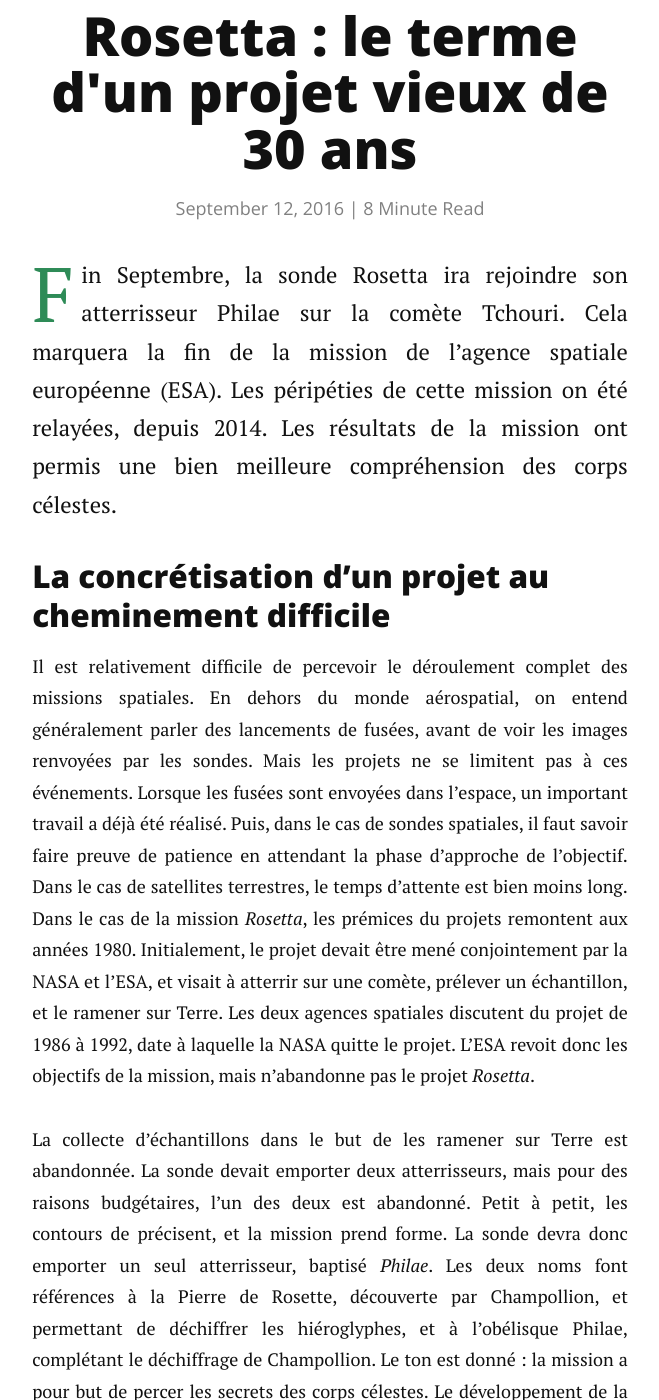
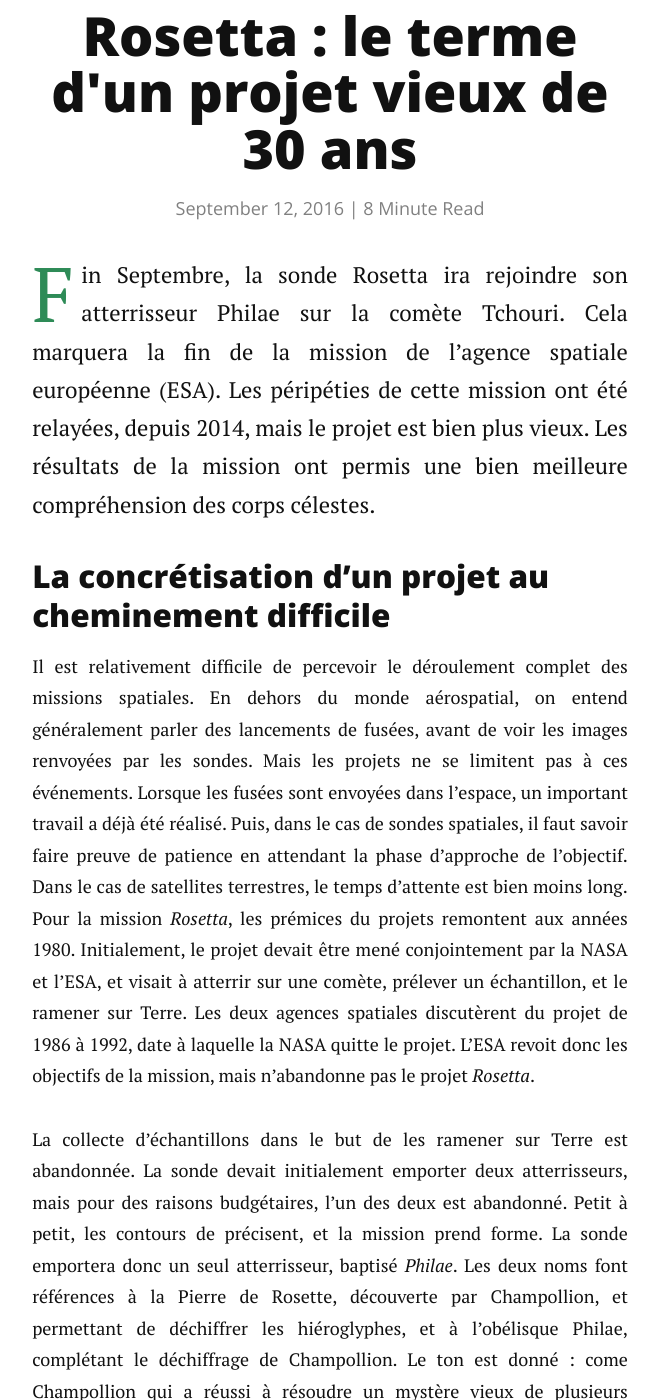
Before and after one commit to charlesgabouleaud/charlesgabouleaud.github.io, a Jekyll site: the page built from _posts/2016-09-12-Rosetta-30-ans.markdown, in a window 1280 px wide and 1400 px high, scrolled down 787 px. Shown: the whole window, without its empty margins (310-969 px from the left). Built offline with Jekyll 4.4.1, drawn with Linux system fonts in a browser that asks for light colours; nearby versions of some CDN libraries; comment, search, counter and statistics services are not loaded; some of the changed text lies outside the part shown.

Commit message:
Corrections orthograhiques de l'article de Rosetta

```diff
--- a/_posts/2016-09-12-Rosetta-30-ans.markdown
+++ b/_posts/2016-09-12-Rosetta-30-ans.markdown
@@ -6,13 +6,13 @@
 comments : true
 ---
 
-<p class="intro" style="text-align: justify;"><span class="dropcap">F</span>in Septembre, la sonde Rosetta ira rejoindre son atterrisseur Philae sur la comète Tchouri. Cela marquera la fin de la mission de l’agence spatiale européenne (ESA). Les péripéties de cette mission on été relayées, depuis 2014. Les résultats de la mission ont permis une bien meilleure compréhension des corps célestes.</p>
+<p class="intro" style="text-align: justify;"><span class="dropcap">F</span>in Septembre, la sonde Rosetta ira rejoindre son atterrisseur Philae sur la comète Tchouri. Cela marquera la fin de la mission de l’agence spatiale européenne (ESA). Les péripéties de cette mission ont été relayées, depuis 2014, mais le projet est bien plus vieux. Les résultats de la mission ont permis une bien meilleure compréhension des corps célestes.</p>
 
 ### La concrétisation d’un projet au cheminement difficile
 
-<p style="text-align: justify;">Il est relativement difficile de percevoir le déroulement complet des missions spatiales. En dehors du monde aérospatial, on entend généralement parler des lancements de fusées, avant de voir les images renvoyées par les sondes. Mais les projets ne se limitent pas à ces événements. Lorsque les fusées sont envoyées dans l’espace, un important travail a déjà été réalisé. Puis, dans le cas de sondes spatiales, il faut savoir faire preuve de patience en attendant la phase d’approche de l’objectif. Dans le cas de satellites terrestres, le temps d’attente est bien moins long. Dans le cas de la mission <em>Rosetta</em>, les prémices du projets remontent aux années 1980. Initialement, le projet devait être mené conjointement par la NASA et l’ESA, et visait à atterrir sur une comète, prélever un échantillon, et le ramener sur Terre. Les deux agences spatiales discutent du projet de 1986 à 1992, date à laquelle la NASA quitte le projet. L’ESA revoit donc les objectifs de la mission, mais n’abandonne pas le projet <em>Rosetta</em>.</p>
+<p style="text-align: justify;">Il est relativement difficile de percevoir le déroulement complet des missions spatiales. En dehors du monde aérospatial, on entend généralement parler des lancements de fusées, avant de voir les images renvoyées par les sondes. Mais les projets ne se limitent pas à ces événements. Lorsque les fusées sont envoyées dans l’espace, un important travail a déjà été réalisé. Puis, dans le cas de sondes spatiales, il faut savoir faire preuve de patience en attendant la phase d’approche de l’objectif. Dans le cas de satellites terrestres, le temps d’attente est bien moins long. Pour la mission <em>Rosetta</em>, les prémices du projets remontent aux années 1980. Initialement, le projet devait être mené conjointement par la NASA et l’ESA, et visait à atterrir sur une comète, prélever un échantillon, et le ramener sur Terre. Les deux agences spatiales discutèrent du projet de 1986 à 1992, date à laquelle la NASA quitte le projet. L’ESA revoit donc les objectifs de la mission, mais n’abandonne pas le projet <em>Rosetta</em>.</p>
 
-<p style="text-align: justify;">La collecte d’échantillons dans le but de les ramener sur Terre est abandonnée. La sonde devait emporter deux atterrisseurs, mais pour des raisons budgétaires, l’un des deux est abandonné. Petit à petit, les contours de précisent, et la mission prend forme. La sonde devra donc emporter un seul atterrisseur, baptisé <em>Philae</em>. Les deux noms font références à la Pierre de Rosette, découverte par Champollion, et permettant de déchiffrer les hiéroglyphes, et à l’obélisque Philae, complétant le déchiffrage de Champollion. Le ton est donné : la mission a pour but de percer les secrets des corps célestes. Le développement de la sonde et de l’atterrisseur prennent du temps, plusieurs comètes sont envisagées, et c’est finalement la comète Wirtanen qui est retenue comme objectif. Là encore, tout ne se déroule pas comme prévu : suite à un incident avec Ariane 5 en 2002, les lancements sont reportés, empêchant de pouvoir atteindre la comète. Un nouvel objectif, plus complexe mais néanmoins atteignable, est choisi : la comète 67P/Tchourioumov-Guerassimenko, souvent appelée <em>Tchouri</em>. Le lancement de la fusée a lieu le 2 Mars 2004.</p>
+<p style="text-align: justify;">La collecte d’échantillons dans le but de les ramener sur Terre est abandonnée. La sonde devait initialement emporter deux atterrisseurs, mais pour des raisons budgétaires, l’un des deux est abandonné. Petit à petit, les contours de précisent, et la mission prend forme. La sonde emportera donc un seul atterrisseur, baptisé <em>Philae</em>. Les deux noms font références à la Pierre de Rosette, découverte par Champollion, et permettant de déchiffrer les hiéroglyphes, et à l’obélisque Philae, complétant le déchiffrage de Champollion. Le ton est donné : come Champollion qui a réussi à résoudre un mystère vieux de plusieurs sièclesla mission a pour but de percer les secrets liés aux corps célestes. Le développement de la sonde et de l’atterrisseur prennent du temps, plusieurs comètes sont envisagées, et c’est finalement la comète Wirtanen qui est retenue comme objectif. Là encore, tout ne se déroule pas comme prévu : suite à un incident avec Ariane 5 en 2002, le lancement est reporté, empêchant de pouvoir atteindre la comète. Un nouvel objectif, plus complexe mais néanmoins atteignable, est choisi : la comète 67P/Tchourioumov-Guerassimenko, souvent appelée <em>Tchouri</em>. Le lancement de la fusée a lieu le 2 Mars 2004.</p>
 
 <figure>
 	<img src="{{ '/assets/img/Rosetta/Mars.jpg' | prepend: site.baseurl }}" alt="">
@@ -23,7 +23,7 @@
 
 <p style="text-align: justify;">Plusieurs missions spatiales avaient pour objectif l’étude des comètes. On peut par exemple citer <em>Deep Impact</em>, au nom particulièrement bien choisi puisque la sonde a largué un impacteur sur la comète dans le but de créer un nuage de glaces et de poussières, analysable par la sonde. Mais Rosetta va bien plus loin puisque l’objectif est de se mettre en orbite autour d’une comète. On retrouve donc les problématiques habituelles des missions longues (source d’énergie, consommation d’énergie, vieillissement des équipements, …) ainsi que des problématiques bien particulières. Cela implique par exemple de synchroniser la vitesse de la sonde avec la comète, de rester à bonne distance de la comète pour ne pas s’éloigner ni s’écraser : une véritable prouesse technique.</p>
 
-<p style="text-align: justify;">La seconde partie de la mission était encore plus complexe : poser un module sur la comète. On pourrait se demander en quoi il est plus complexe de poser un module sur une comète lorsqu’on a pu le faire sur la Lune il y a plus de 40 ans. Il est pratiquement impossible de prévoir le site d’atterrissage à l’avance : cartographier la surface d’une comète est inenvisageable depuis la Terre, et c’est donc à la sonde en orbite que revient cette tâche. Cela a une conséquence directe : le module ne peut pas être développé pour se poser dans des conditions connues. Et le voyage jusqu’à la comète est très long : les systèmes d’atterrissage doivent donc être immédiatement fonctionnels après une dizaine d’années de repos.</p>
+<p style="text-align: justify;">La seconde partie de la mission est encore plus complexe : poser un module sur la comète. On pourrait se demander en quoi il est plus complexe de poser un module sur une comète lorsqu’on a pu le faire sur la Lune il y a plus de 40 ans. Il est pratiquement impossible de prévoir le site d’atterrissage à l’avance : cartographier la surface d’une comète est inenvisageable depuis la Terre, et c’est donc à la sonde en orbite que revient cette tâche. Cela a une conséquence directe : le module ne peut pas être développé pour se poser dans des conditions connues. Il faut tenter de prévoir différents possibilités pour adapter le module, tout en maintenant une taille et un poids raisonnables pour le transport. Et le voyage jusqu’à la comète est très long : les systèmes d’atterrissage doivent donc être immédiatement fonctionnels après une dizaine d’années de repos.</p>
 
 <p style="text-align: justify;">Si la mise en orbite de <em>Rosetta</em> s’effectue sans inconvénient, il n’en va pas de même pour le petit module <em>Philae</em>. La gravité sur <em>Tchouri</em> est bien plus faible que sur Terre, et le module, d’une masse de 100kg, a un comportement sur la comète équivalent à celui d’une masse de 1g sur Terre. Les scientifiques ont donc mis en place plusieurs systèmes pour éviter que <em>Philae</em> ne rebondisse. Le module est équipé d’un propulseur dont l’évacuation est situé sur le dessus, pour plaquer l’atterrisseur au sol. Il est aussi équipé de harpons pour le fixer à la comète. Ces deux dispositifs ne fonctionnent pas, et <em>Philae</em> a rebondi une première fois à plus d’1km d’altitude, pour atterrir à nouveau 2h plus tard. Un second rebond a eu lieu, propulsant le module sous une falaise. Il faudra attendre pratiquement 2 ans avant que <em>Rosetta</em> ne détecte <em>Philae</em>.</p>
 
```
